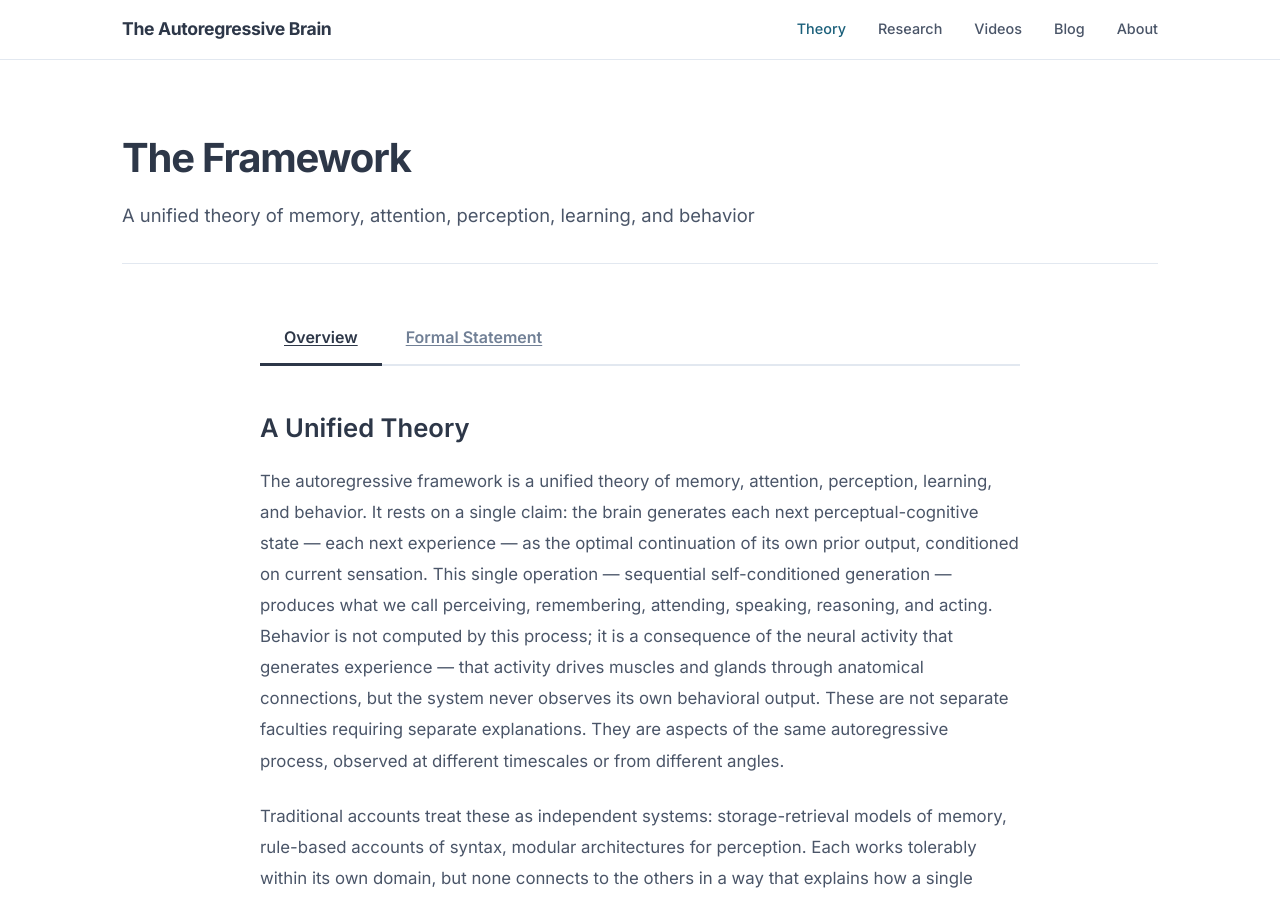
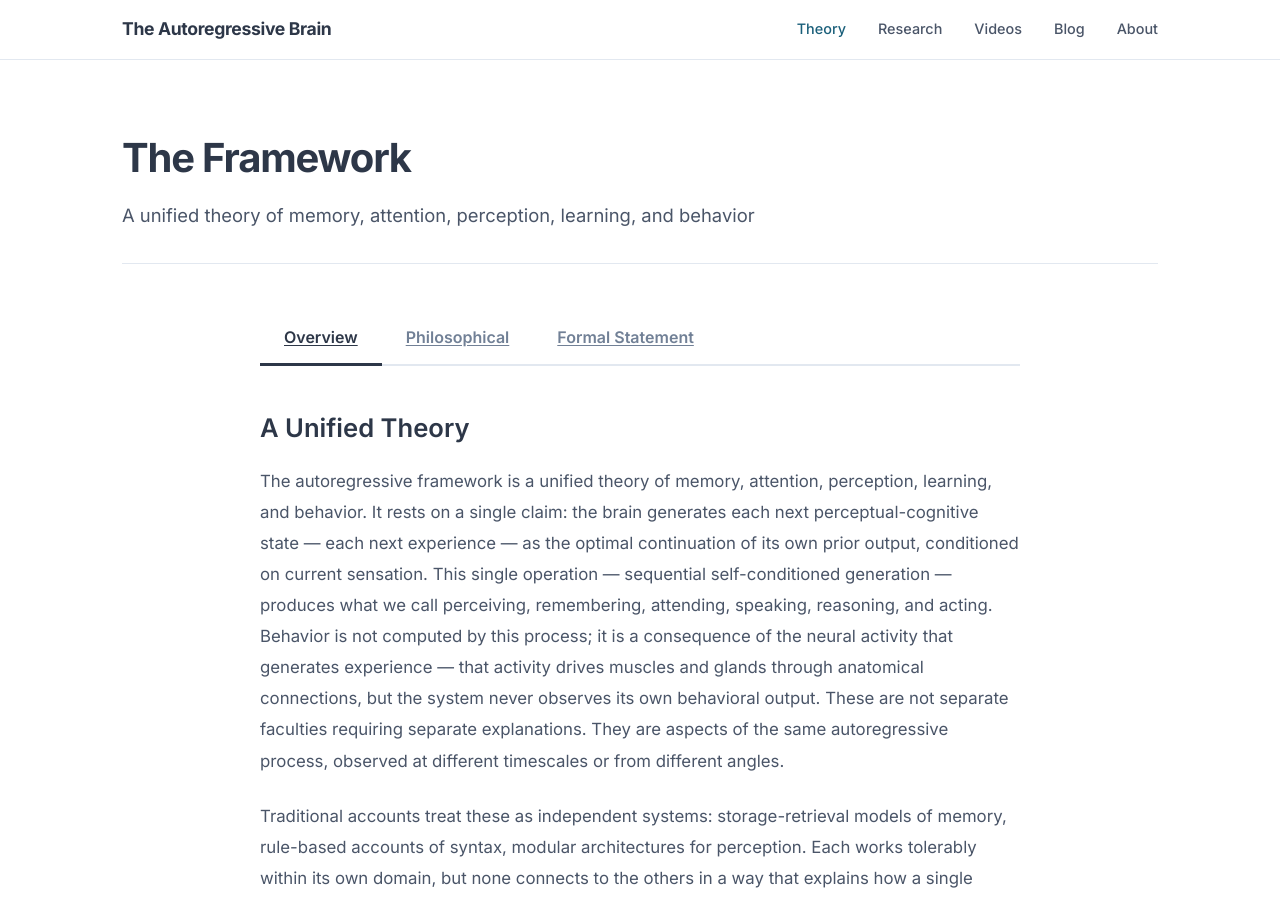
Before and after one commit to elanbarenholtz/elanbarenholtz.github.io, a Jekyll site: the page built from theory.md, in a window 1280 px wide and 900 px high. Built offline with Jekyll 4.4.1, drawn with Linux system fonts in a browser that asks for light colours.

Commit message:
Update theory.md

```diff
--- a/theory.md
+++ b/theory.md
@@ -15,6 +15,7 @@ permalink: /theory/
 
 <div class="theory-tabs">
   <a href="/theory/" class="theory-tab theory-tab--active">Overview</a>
+  <a href="/philosophical/" class="theory-tab">Philosophical</a>
   <a href="/formalism/" class="theory-tab">Formal Statement</a>
 </div>
 
```
